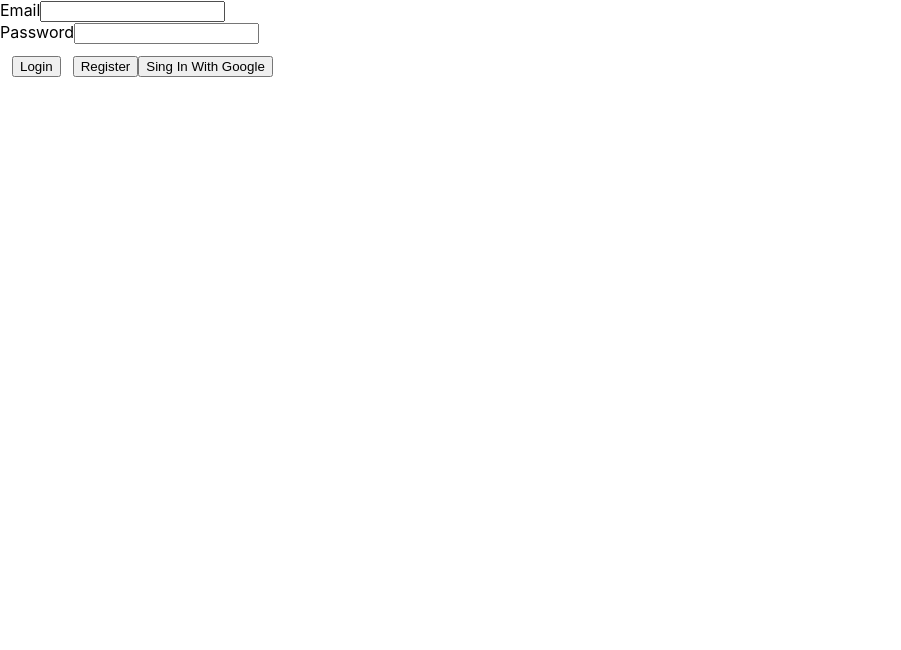
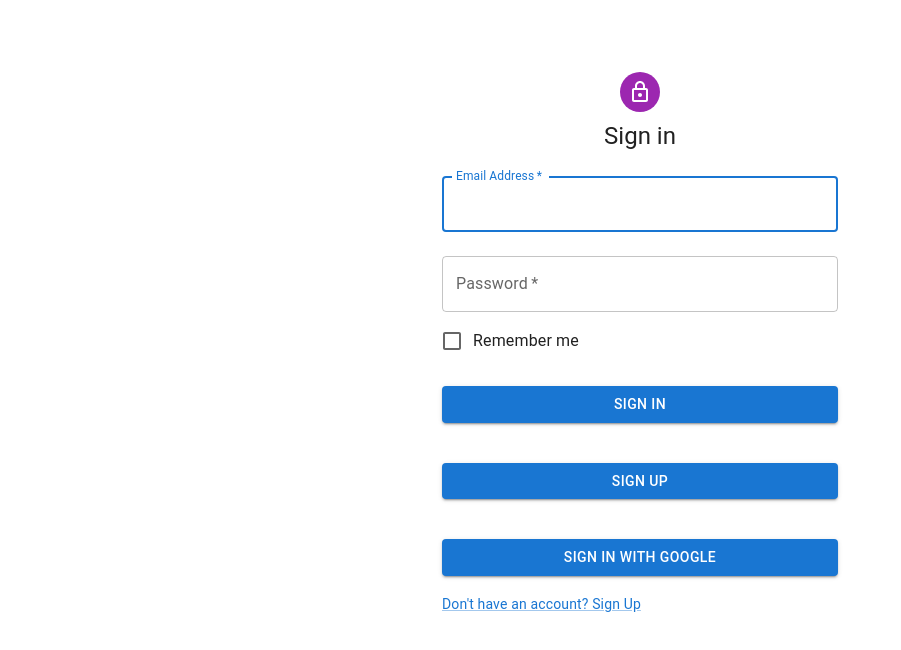
Before and after one commit to riverofrancisco/padma, a React (Create React App) app in the folder client/: page / in a window 1280 px wide. Shown: the top 650 px of the page, without its empty margins (0-901 px from the left). Built offline with nearby package versions, Linux system fonts and the light colour scheme; no server answers.

Commit message:
new login form beauty

```diff
--- a/client/src/components/Forms/Login/Login.tsx
+++ b/client/src/components/Forms/Login/Login.tsx
@@ -1,4 +1,4 @@
-import React, { useState } from "react";
+/* import React, { useState } from "react";
 import { useAppSelector, useAppDispatch } from "../../../hooks/hooksRedux";
 import Swal from "sweetalert2";
 import { signIn, signUp, singInWithGoogle } from "../../../middlewares/auth/auth";
@@ -148,4 +148,218 @@ const LoginForm = ({ setIsAuthenticated }: Props) => {
   );
 };
 
-export default LoginForm;
+export default LoginForm; */
+import * as React from "react";
+import Avatar from "@mui/material/Avatar";
+import Button from "@mui/material/Button";
+import CssBaseline from "@mui/material/CssBaseline";
+import TextField from "@mui/material/TextField";
+import FormControlLabel from "@mui/material/FormControlLabel";
+import Checkbox from "@mui/material/Checkbox";
+import Link from "@mui/material/Link";
+import Grid from "@mui/material/Grid";
+import Box from "@mui/material/Box";
+import LockOutlinedIcon from "@mui/icons-material/LockOutlined";
+import Typography from "@mui/material/Typography";
+import Container from "@mui/material/Container";
+import { useAppSelector, useAppDispatch } from "../../../hooks/hooksRedux";
+import Swal from "sweetalert2";
+import {
+  signIn,
+  signUp,
+  singInWithGoogle,
+} from "../../../middlewares/auth/auth";
+
+interface Props {
+  setIsAuthenticated: any;
+}
+
+export default function LoginForm({ setIsAuthenticated }: Props) {
+  const dispatch = useAppDispatch();
+
+  const handleGoogle = async () => {
+    await singInWithGoogle();
+    setIsAuthenticated(true);
+  };
+
+  const [loginData, setLoginData] = React.useState({
+    email: "",
+    password: "",
+  });
+
+  const handleInputChange = (event: React.ChangeEvent<HTMLInputElement>) => {
+    const { name, value } = event.target;
+    setLoginData({
+      ...loginData,
+      [name]: value,
+    });
+  };
+
+  const handleSubmit = (event: React.FormEvent) => {
+    event.preventDefault();
+    const activeElement = document.activeElement as HTMLInputElement;
+    if (activeElement && activeElement.name === "Login") {
+      try {
+        signIn(loginData.email, loginData.password).then(() => {
+          Swal.fire({
+            timer: 1500,
+            showConfirmButton: false,
+            willOpen: () => {
+              Swal.showLoading();
+            },
+            willClose: () => {
+              setIsAuthenticated(true);
+
+              Swal.fire({
+                icon: "success",
+                title: "Successfully logged in!",
+                showConfirmButton: false,
+                timer: 1500,
+              });
+            },
+          });
+          setLoginData({
+            email: "",
+            password: "",
+          });
+        });
+      } catch (error) {
+        Swal.fire({
+          timer: 1500,
+          showConfirmButton: false,
+          willOpen: () => {
+            Swal.showLoading();
+          },
+          willClose: () => {
+            Swal.fire({
+              icon: "error",
+              title: "Error!",
+              text: "Incorrect email or password.",
+              showConfirmButton: true,
+            });
+          },
+        });
+        console.log({ Error: error });
+      }
+    } else if (activeElement && activeElement.name === "Register") {
+      try {
+        signUp(loginData.email, loginData.password);
+        Swal.fire({
+          timer: 1500,
+          showConfirmButton: false,
+          willOpen: () => {
+            Swal.showLoading();
+          },
+          willClose: () => {
+            setIsAuthenticated(true);
+
+            Swal.fire({
+              icon: "success",
+              title: "Successfully registered and logged in!",
+              showConfirmButton: false,
+              timer: 1500,
+            });
+            setLoginData({
+              email: "",
+              password: "",
+            });
+          },
+        });
+      } catch (error) {
+        console.log({ Error: error });
+      }
+    }
+  };
+
+  return (
+    <Container component="main" maxWidth="xs">
+      <CssBaseline />
+      <Box
+        sx={{
+          marginTop: 8,
+          display: "flex",
+          flexDirection: "column",
+          alignItems: "center",
+        }}
+      >
+        <Avatar sx={{ m: 1, bgcolor: "secondary.main" }}>
+          <LockOutlinedIcon />
+        </Avatar>
+        <Typography component="h1" variant="h5">
+          Sign in
+        </Typography>
+        <Box component="form" onSubmit={handleSubmit} noValidate sx={{ mt: 1 }}>
+          <TextField
+            margin="normal"
+            required
+            fullWidth
+            id="email"
+            label="Email Address"
+            name="email"
+            value={loginData.email}
+            onChange={handleInputChange}
+            autoComplete="email"
+            autoFocus
+          />
+          <TextField
+            margin="normal"
+            required
+            fullWidth
+            name="password"
+            value={loginData.password}
+            onChange={handleInputChange}
+            label="Password"
+            type="password"
+            id="password"
+            autoComplete="current-password"
+          />
+          <FormControlLabel
+            control={<Checkbox value="remember" color="primary" />}
+            label="Remember me"
+          />
+          <Button
+            type="submit"
+            value="Login"
+            name="Login"
+            fullWidth
+            variant="contained"
+            sx={{ mt: 3, mb: 2 }}
+          >
+            Sign In
+          </Button>
+          <Button
+            type="submit"
+            value="Register"
+            name="Register"
+            fullWidth
+            variant="contained"
+            sx={{ mt: 3, mb: 2 }}
+          >
+            Sign Up
+          </Button>
+          <Button
+            type="submit"
+            fullWidth
+            variant="contained"
+            sx={{ mt: 3, mb: 2 }}
+            onClick={handleGoogle}
+          >
+            Sign In With Google
+          </Button>
+          <Grid container>
+            {/*               <Grid item xs>
+                <Link href="#" variant="body2">
+                  Forgot password?
+                </Link>
+              </Grid> */}
+            <Grid item>
+              <Link href="#" variant="body2">
+                {"Don't have an account? Sign Up"}
+              </Link>
+            </Grid>
+          </Grid>
+        </Box>
+      </Box>
+    </Container>
+  );
+}
```
